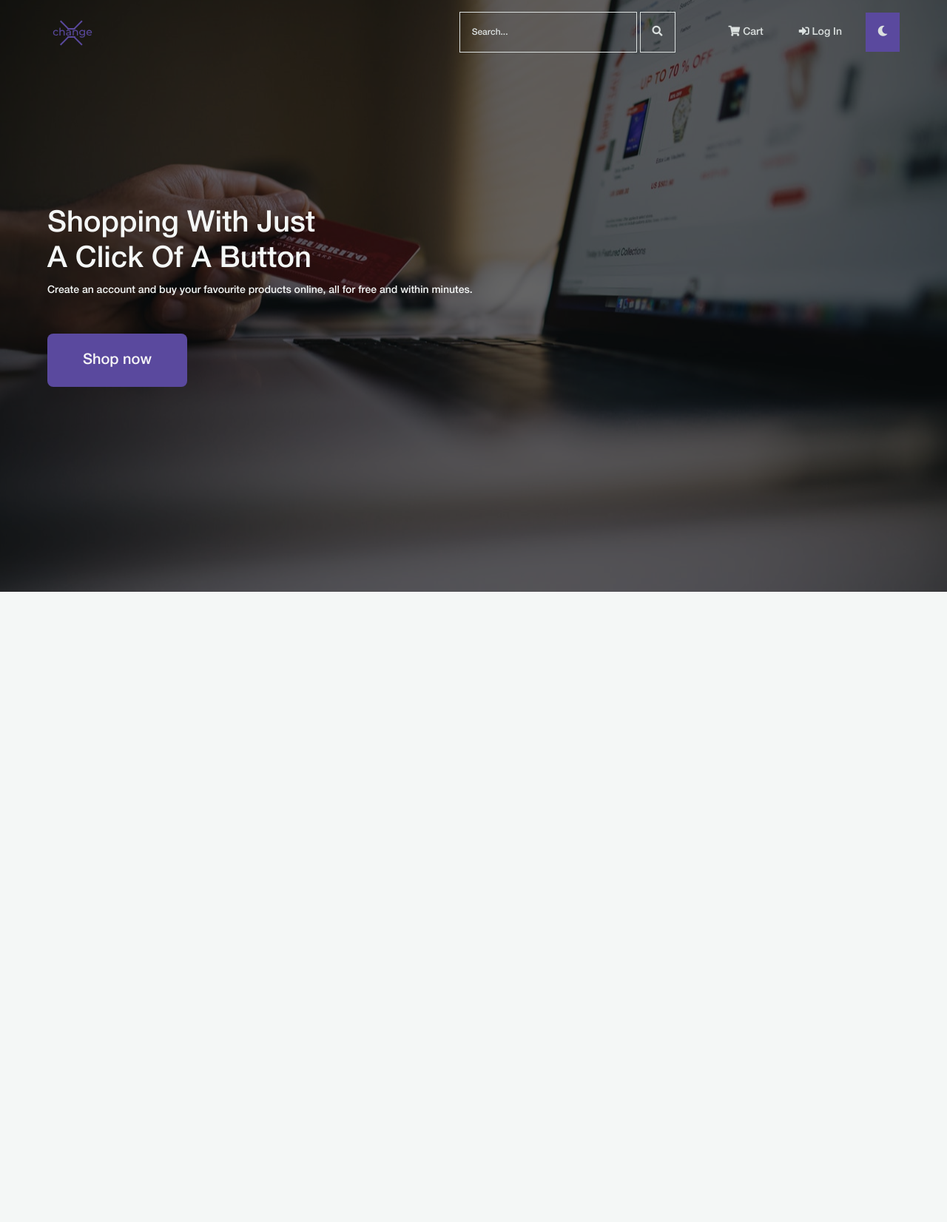
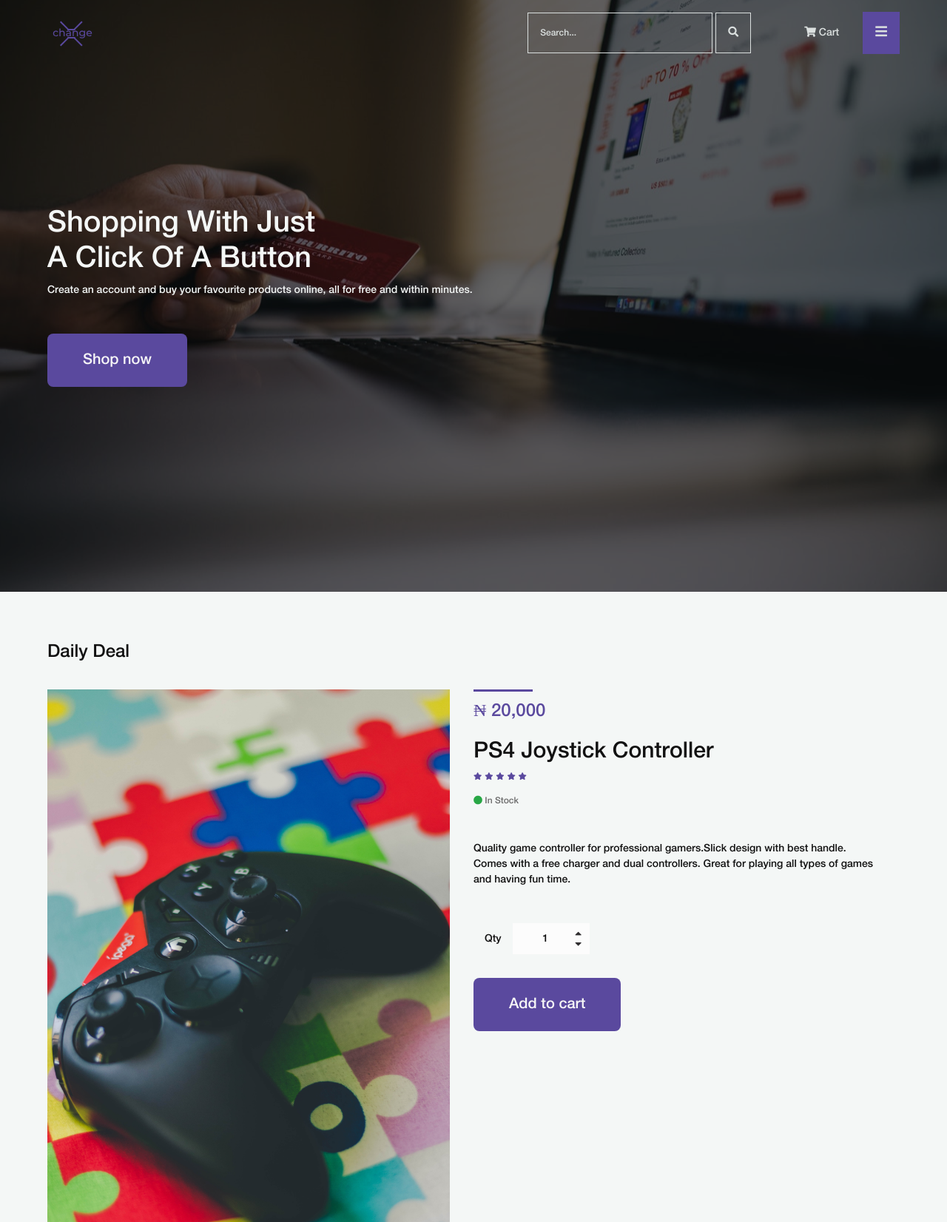
Before and after one commit to Omarookolosio94/xchange, a website: page dist/index.html in a window 1280 px wide. Shown: the top 1652 px of the page at 74% size. Before the commit the page ends 800 px from the top, so only its background shows below. Drawn offline with nearby package versions, Linux system fonts and the light colour scheme.

Commit message:
deal of the deal section in home page

```diff
--- a/dist/css/main.css
+++ b/dist/css/main.css
@@ -10,6 +10,7 @@
   --pure-white: #ffffff;
   --red: #d14836;
   --green: #42ab9e;
+  --success: #28a745;
   --disabled-color: #555455;
   --disabled-background: #302e30;
   --loading-color: rgba(255, 255, 255, 0.5);
@@ -33,6 +34,7 @@ html[data-theme="light"] {
   --pure-white: #ffffff;
   --red: #d14836;
   --green: #42ab9e;
+  --success: #28a745;
   --disabled-color: #555455;
   --disabled-background: #302e30;
   --loading-color: rgba(255, 255, 255, 0.5);
@@ -117,6 +119,7 @@ body {
   color: var(--black);
   text-align: left;
   background-color: var(--white);
+  overflow-x: hidden;
 }
 
 [tabindex="-1"]:focus:not(:focus-visible) {
@@ -648,6 +651,7 @@ h6,
 
 .container {
   margin: 0 auto;
+  overflow-x: hidden;
   width: 90%;
 }
 
@@ -674,7 +678,7 @@ h6,
 
 /* Navbar Logo */
 .navbar .container .logo {
-  width: 20%;
+  width: 10%;
 }
 
 /* Navbar List: Search Box and Navigations */
@@ -692,40 +696,70 @@ h6,
 
 /* Search Box */
 .search-box .form-control {
-  border: 1px solid var(--border);
-  width: 240px;
+  width: 250px;
   background-color: transparent;
   outline: none;
   padding: 16px;
   font-size: var(--md);
+}
+
+.search-box .form-control {
+  border: 1px solid var(--disabled-color);
+  color: var(--disabled-background);
+}
+
+.navbar.home .search-box .form-control {
+  border: 1px solid var(--border);
   color: var(--border);
 }
 
 .search-box .form-control::placeholder {
+  color: var(--disabled-background);
+  font-size: var(--sm);
+}
+
+.navbar.home .search-box .form-control::placeholder {
   color: var(--border);
   font-size: var(--sm);
 }
 
+[data-theme="dark"] .navbar.home .search-box .form-control::placeholder,
+.search-box .form-control {
+  color: var(--black);
+}
+
 .search-box .search-btn {
   background: none;
-  border: 1px solid var(--border);
   padding: 16px;
   font-size: var(--md);
   border-radius: none;
-  color: var(--border);
   outline: none;
 }
 
-.search-box .search-btn:hover {
+.search-box .search-btn {
+  border: 1px solid var(--disabled-color);
+  color: var(--disabled-background);
+}
+
+.navbar.home .search-box .search-btn {
+  border: 1px solid var(--border);
+  color: var(--border);
+}
+
+.navbar.home .search-box .search-btn:hover {
   border-color: var(--white);
 }
-
 [data-theme="dark"] .search-box .form-control,
 [data-theme="dark"] .search-box .search-btn,
-[data-theme="dark"] .search-box .search-btn:hover {
+[data-theme="dark"] .search-box .search-btn:hover,
+[data-theme="dark"] .navbar.home .search-box .form-control,
+[data-theme="dark"] .navbar.home .search-box .search-btn,
+[data-theme="dark"] .navbar.home .search-box .search-btn:hover {
   border-color: var(--black);
 }
 
+[data-theme="dark"] .navbar.home .search-box .form-control::placeholder,
+[data-theme="dark"] .navbar.home .search-box .search-btn,
 [data-theme="dark"] .search-box .form-control::placeholder,
 [data-theme="dark"] .search-box .search-btn {
   color: var(--black);
@@ -746,8 +780,12 @@ h6,
   padding: 16px;
   font-size: var(--md);
   margin-left: 1rem;
+  text-transform: capitalize;
+}
+
+.navbar.home .container .nav-list ul.navlink .nav-item a,
+.navbar.home .container .nav-list ul.navlink .nav-item.link-2 {
   color: var(--border);
-  text-transform: capitalize;
 }
 
 .navbar .container .nav-list ul.navlink .nav-item:last-child {
@@ -786,6 +824,14 @@ h6,
   color: var(--white);
 }
 
+.link-1:focus::after {
+  background-color: var(--blue);
+}
+
+[data-theme="dark"] .link-1:focus::after {
+  background-color: #111;
+}
+
 .navbar .container .nav-list ul.navlink .nav-item:last-child:hover {
   background-color: var(--blue);
   transition: all 0.3s cubic-bezier(0.455, 0.03, 0.515, 0.955);
@@ -818,7 +864,7 @@ h6,
 
 .side-nav {
   height: 100%;
-  width: 70%;
+  width: 297px;
   position: fixed;
   z-index: 5;
   top: 0;
@@ -959,13 +1005,181 @@ section.page-exhibit {
   background-attachment: fixed;
   background-size: cover;
   background-position: center center;
-  overflow: hidden;
+  overflow-x: hidden;
   margin-bottom: 0;
 }
 
 .page-content {
   width: 100%;
   color: var(--white);
+}
+
+/*****************************************************/
+/*                 MAIN DEAL                         */
+/*****************************************************/
+.main-deal {
+  overflow: hidden;
+}
+.title-text {
+  font-size: var(--lg);
+}
+
+.deal-box {
+  display: flex;
+  height: 120vh;
+}
+
+.deal-image {
+  width: 50%;
+  overflow: hidden;
+}
+
+.deal-info {
+  width: 50%;
+}
+
+.deal-main-image {
+  width: 100%;
+  height: 75%;
+  overflow: hidden;
+}
+
+.deal-main-image img {
+  width: 100%;
+  min-height: 600px;
+  height: auto;
+}
+
+.img-responsive {
+  width: 100%;
+  height: auto;
+}
+
+.deal-image-list {
+  overflow: hidden;
+  display: flex;
+  justify-content: space-between;
+  height: 200px;
+}
+
+.deal-image-list img {
+  min-height: 250px;
+  height: auto;
+  width: 32%;
+}
+
+.deal-info {
+  padding: 0 2rem;
+}
+
+.line {
+  width: 80px;
+  height: 3px;
+  background-color: var(--blue-hover);
+  margin-bottom: 15px;
+  display: block;
+}
+
+[data-theme="dark"] .line {
+  background-color: var(--disabled-color);
+}
+
+.deal-info .product-price {
+  font-size: 24px;
+  font-weight: 400;
+  color: var(--blue-hover);
+  line-height: 1;
+  margin-bottom: 24px;
+}
+
+.deal-info .product-name h6 {
+  font-size: 30px;
+  margin-bottom: 5px;
+}
+
+.deal-info .ratings i {
+  font-size: 10px;
+  color: var(--blue-hover);
+}
+
+[data-theme="dark"] .deal-info .ratings i {
+  color: var(--disabled-color);
+}
+
+.is-instock {
+  margin-bottom: 0;
+  font-size: 12px;
+  color: #6b6b6b;
+  line-height: 1;
+}
+
+.is-instock i {
+  color: var(--success);
+  font-size: 12px;
+}
+
+.cart-btn {
+  display: flex;
+  align-content: center;
+  align-items: center;
+  vertical-align: middle;
+}
+
+.cart-btn p {
+  margin-bottom: 0;
+  line-height: 40px;
+  height: 40px;
+  padding: 0 15px;
+}
+
+.quantity {
+  position: relative;
+  z-index: 1;
+}
+
+.quantity .qty-minus {
+  position: absolute;
+  top: 21px;
+  right: 0;
+  line-height: 1;
+  width: 30px;
+  height: 25px;
+  text-align: center;
+  cursor: pointer;
+  color: var(--disabled-background);
+}
+
+.quantity input {
+  text-align: center;
+  background-color: var(--white-hover);
+  height: 40px;
+  width: 100px;
+  border: none;
+  -moz-appearance: textfield;
+  -webkit-appearance: textfield;
+  appearance: textfield;
+  color: var(--disabled-background);
+}
+
+.quantity .qty-plus {
+  position: absolute;
+  right: 0;
+  top: 0;
+  line-height: 30px;
+  width: 30px;
+  text-align: center;
+  height: 20px;
+  cursor: pointer;
+  color: var(--disabled-background);
+}
+
+[data-theme="dark"] .quantity .qty-plus,
+[data-theme="dark"] .quantity .qty-minus {
+  color: var(--disabled-color);
+}
+
+.quantity input {
+  color: var(--black);
 }
 
 @media (max-width: 576px) {
@@ -993,7 +1207,49 @@ section.page-exhibit {
   }
 }
 
+@media (min-width: 820px) {
+  .show-md {
+    display: block;
+  }
+}
+
+@media (max-width: 820px) {
+  .deal-box {
+    display: block;
+    height: auto;
+  }
+
+  .deal-image {
+    margin-bottom: 2rem;
+  }
+
+  .deal-image,
+  .deal-info {
+    width: 100%;
+  }
+
+  .deal-main-image {
+    height: 550px;
+  }
+
+  .deal-info {
+    padding: 2rem 0;
+  }
+}
+
 @media (max-width: 768px) {
+  .deal-main-image {
+    height: 400px;
+  }
+
+  .deal-image-list {
+    height: auto;
+  }
+
+  .deal-image-list img {
+    min-height: auto;
+    height: auto;
+  }
 }
 
 @media (min-width: 992px) {
--- a/dist/index.html
+++ b/dist/index.html
@@ -25,7 +25,7 @@
 
           <!-- Search Bar -->
           <div class="nav-list">
-            <form class="search-box show-lg">
+            <form class="search-box show-md">
               <input
                 class="form-control"
                 type="search"
@@ -39,57 +39,36 @@
 
             <!-- Nav Links -->
             <ul class="navlink">
-              <li
-                id="toggle-nav"
-                class="nav-item link-2 toggler show-sm"
-                onclick="openNav()"
-              >
-                <i class="fas fa-bars"></i>
-              </li>
-              <!-- <li class="nav-item">
-                <a href="" class="link-1">
-                  <i class="fas fa-user"></i>
-                  <span>Profile</span>
-                </a>
-              </li> -->
               <li class="nav-item hide-sm">
                 <a href="" class="link-1">
                   <i class="fas fa-shopping-cart"></i>
                   <span>cart</span>
                 </a>
               </li>
-              <li class="nav-item hide-sm">
-                <a href="" class="link-1">
-                  <i class="fas fa-sign-in-alt"></i>
-                  <span>Log In</span>
-                </a>
-              </li>
-
               <li
-                id="theme-link-toggle"
-                class="nav-item link-2 hide-sm link-theme-toggle-icon"
-                onclick="ToggleTheme()"
+                id="toggle-nav"
+                class="nav-item link-2 toggler"
+                onclick="openNav()"
               >
-                <i class="fas fa-sun"></i>
-                <i class="fas fa-moon"></i>
+                <i class="fas fa-bars"></i>
               </li>
             </ul>
 
             <div id="side-nav" class="side-nav">
               <div class="nav-btn" onclick="closeNav()">
-                Close<i class="fas fa-times"></i>
+                . <i class="fas fa-times"></i>
               </div>
               <a class="links" href="">
-                <span>Register/Login</span>
+                <span>Daily Deals</span>
               </a>
               <a class="links" href="">
-                <span>Profile</span>
+                <span>Best Sellers</span>
+              </a>
+              <a class="links" href="">
+                <span>New Arrivals</span>
               </a>
               <a class="links" href="">
                 <span>Cart</span>
-              </a>
-              <a class="links" href="">
-                <span>Sign Out</span>
               </a>
 
               <div
@@ -128,6 +107,105 @@
       </div>
     </section>
 
+    <section class="main-deal my-4">
+      <div class="container">
+        <p class="title-text mb-2">Daily Deal</p>
+        <div class="deal-box">
+          <div class="deal-image">
+            <div class="deal-main-image mb-1">
+              <img src="./asset/img/controller.jpg" alt="" />
+            </div>
+            <div class="deal-image-list">
+              <img src="./asset/img/vr_2.jpg" alt="" />
+              <img src="./asset/img/controller_2.jpg" alt="" />
+              <img src="./asset/img/vr.jpg" alt="" />
+            </div>
+          </div>
+          <div class="deal-info">
+            <div class="line"></div>
+
+            <p class="product-price">&#8358; 20,000</p>
+
+            <a class="product-name" href="product-details.html">
+              <h6>PS4 Joystick Controller</h6>
+            </a>
+
+            <div class="ratings-review mb-1">
+              <div class="ratings">
+                <i class="fa fa-star" aria-hidden="true"></i>
+                <i class="fa fa-star" aria-hidden="true"></i>
+                <i class="fa fa-star" aria-hidden="true"></i>
+                <i class="fa fa-star" aria-hidden="true"></i>
+                <i class="fa fa-star" aria-hidden="true"></i>
+              </div>
+            </div>
+
+            <p class="is-instock"><i class="fa fa-circle"></i> In Stock</p>
+
+            <div class="product-summary my-3">
+              <p>
+                Quality game controller for professional gamers.Slick design
+                with best handle. Comes with a free charger and dual
+                controllers. Great for playing all types of games and having fun
+                time.
+              </p>
+            </div>
+
+            <!-- Add to Cart Form -->
+            <form class="cart clearfix" method="post">
+              <div class="cart-btn">
+                <p>Qty</p>
+                <div class="quantity">
+                  <span
+                    class="qty-minus"
+                    onclick="var effect = document.getElementById('qty'); var qty = effect.value; if( !isNaN( qty ) &amp;&amp; qty > 1 ) effect.value--;return false;"
+                    ><i class="fa fa-caret-down" aria-hidden="true"></i
+                  ></span>
+                  <input
+                    type="number"
+                    class="qty-text"
+                    id="qty"
+                    step="1"
+                    min="1"
+                    max="300"
+                    name="quantity"
+                    value="1"
+                  />
+                  <span
+                    class="qty-plus"
+                    onclick="var effect = document.getElementById('qty'); var qty = effect.value; if( !isNaN( qty )) effect.value++;return false;"
+                    ><i class="fa fa-caret-up" aria-hidden="true"></i
+                  ></span>
+                </div>
+              </div>
+
+              <button type="submit" value="5" class="btn btn-primary mt-2">
+                Add to cart
+              </button>
+            </form>
+          </div>
+        </div>
+      </div>
+    </section>
+
+    <script
+      src="https://cdnjs.cloudflare.com/ajax/libs/jquery/3.6.0/jquery.min.js"
+      integrity="sha512-894YE6QWD5I59HgZOGReFYm4dnWc1Qt5NtvYSaNcOP+u1T9qYdvdihz0PPSiiqn/+/3e7Jo4EaG7TubfWGUrMQ=="
+      crossorigin="anonymous"
+    ></script>
     <script src="./js/index.js"></script>
+
+    <script>
+      $(document).ready(function () {
+        $(window).scroll(function () {
+          var scroll = $(window).scrollTop();
+          if (scroll > 300) {
+            $(".navbar").removeClass("home");
+          } else {
+            $(".navbar").addClass("home");
+          }
+        });
+      });
+    </script>
   </body>
 </html>
```
Also changed, not shown: dist/asset/img/controller.jpg (added), dist/asset/img/controller_2.jpg (added), dist/asset/img/joystick.png (deleted), dist/asset/img/ps4-joystick_sm.jpg (deleted), dist/asset/img/ps4_joystick_lg.jpg (deleted), dist/asset/img/ps5_console_lg.jpg (deleted), dist/asset/img/ps5_console_sm.jpg (deleted), dist/asset/img/ps5_new_lg.jpg (deleted), dist/asset/img/ps5_new_sm.jpg (deleted), dist/asset/img/xbox_lg.jpg (deleted), dist/asset/img/xbox_sm.jpg (deleted), 4 other files.
